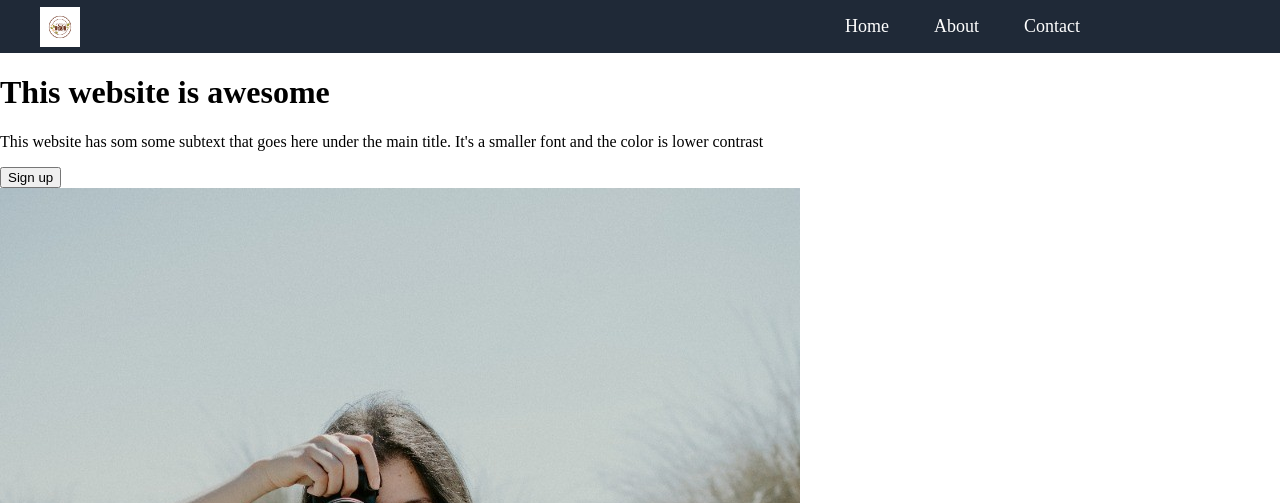
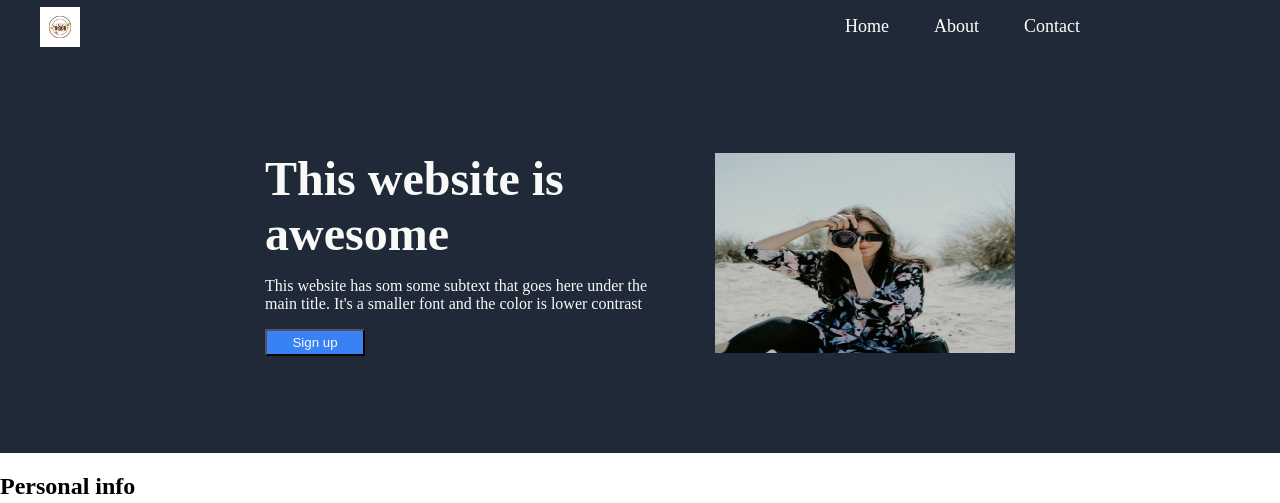
Before and after one commit to Jesseninho1997/odin-first-webpage-html-css, a plain HTML site: page index.html in a window 1280 px wide. Shown: the top 503 px of the page. Drawn offline with Linux system fonts and the light colour scheme.

Commit message:
finish hero section

```diff
--- a/styles.css
+++ b/styles.css
@@ -23,3 +23,42 @@ body {
     text-decoration: none;
     font-size: 18px;
 }
+.hero {
+    background-color: #1f2937;
+    color: #f9faf8;
+    display: flex;
+    height: 400px;
+    gap: 50px;
+    justify-content: center;
+}
+.hero .left {
+    display: flex;
+    flex-direction: column;
+    justify-content: center;
+    align-items: flex-start;
+    width: 400;
+}
+.hero h1 {
+    font-size: 48px;
+    font-weight: 900;
+    margin: 0;
+}
+.hero p {
+    font: 24px;
+}
+.hero button {
+    background-color: #3882f6;
+    color: inherit;
+    width: 100px;
+    padding: 4px;
+}
+.hero .images
+{
+    display: flex;
+    align-items: center;
+}
+.hero img
+{
+    height: 200px;
+    width: 300px;
+}
```
Also changed, not shown: images/ShotsbyA_.html (deleted, +0 -73 lines).
